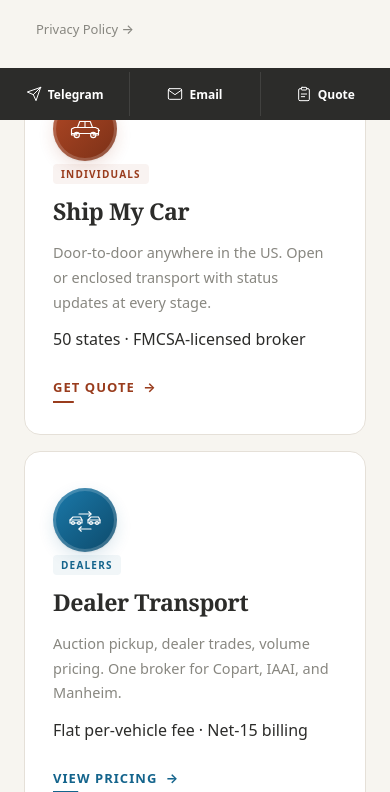
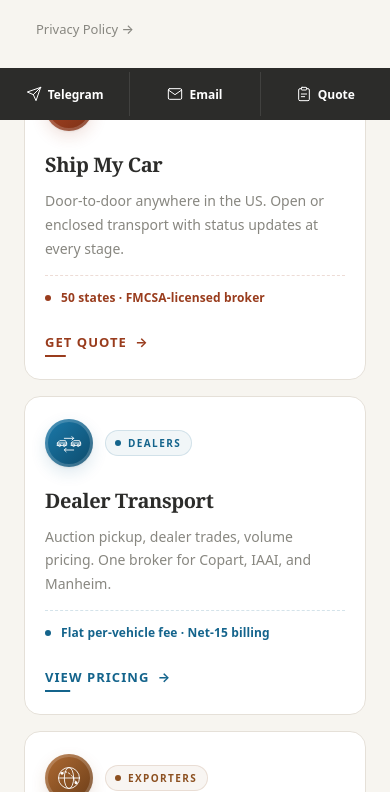
Before and after one commit to sergiivorotyntsev/Y7-WEBSITE, a React (Vite) app: page / in a window 390 px wide. Shown: the part 776-1568 px from the top of the page. Built offline with nearby package versions, Linux system fonts and the light colour scheme; no server answers.

Commit message:
[CARDS-T03] style: redesign audience cards CSS with top row layout, stat divider, enriched hover

```diff
--- a/src/components/AudienceCards.module.css
+++ b/src/components/AudienceCards.module.css
@@ -1,4 +1,5 @@
-/* AudienceCards — three premium segment cards with audience tones. */
+/* AudienceCards — three premium segment cards with audience tones.
+   Redesigned: icon + tag inline (top row), trust stat micro-line, enriched hover. */
 
 .grid {
   display: grid;
@@ -15,45 +16,12 @@
 
 @media (max-width: 560px) {
   .grid { grid-template-columns: 1fr; gap: 16px; }
-
-  /* Mobile: icon on the left, content on the right */
-  .card {
-    display: grid;
-    grid-template-columns: 56px 1fr;
-    grid-template-areas:
-      "icon tag"
-      "icon title"
-      "icon desc"
-      "icon cta";
-    gap: 4px 16px;
-    padding: 22px 20px;
-    align-items: start;
-  }
-  .iconWrap {
-    grid-area: icon;
-    width: 56px;
-    height: 56px;
-    align-self: start;
-  }
-  .tag { grid-area: tag; margin-top: 0; }
-  .title {
-    grid-area: title;
-    font-size: 1.2rem;
-    margin-top: 2px;
-  }
-  .desc {
-    grid-area: desc;
-    font-size: 14px;
-    margin-top: 6px;
-  }
-  .cta { grid-area: cta; margin-top: 8px; }
 }
 
 /* =====================================================================
    TONE PALETTE
    ---------------------------------------------------------------------
    Each tone drives the icon gradient, hover tint, and accent ink.
-   Colors chosen to harmonize with the coral brand without competing:
      coral (individuals)  #993C1D -> warm primary
      teal  (dealers)      #14648C -> cool professional
      amber (exporters)    #8C5020 -> rich international/shipping
@@ -90,30 +58,30 @@
 }
 
 /* =====================================================================
-   CARD
+   CARD SHELL
    ===================================================================== */
 
 .card {
   background: var(--bg-card, #fff);
   border: 1px solid var(--border, #e5e0d8);
   border-radius: var(--radius-xl, 18px);
-  padding: 36px 28px 30px;
+  padding: 28px 26px 24px;
   display: flex;
   flex-direction: column;
-  gap: 14px;
+  gap: 12px;
   cursor: pointer;
   outline: none;
   text-align: left;
   position: relative;
   overflow: hidden;
   transition:
-    transform 250ms cubic-bezier(0.2, 0.7, 0.2, 1),
-    box-shadow 250ms ease-out,
-    border-color 250ms ease-out,
-    background-color 250ms ease-out;
+    transform 280ms cubic-bezier(0.2, 0.7, 0.2, 1),
+    box-shadow 280ms ease-out,
+    border-color 280ms ease-out,
+    background-color 280ms ease-out;
 }
 
-/* Accent top band — reveals on hover/focus, colored by tone */
+/* Accent top band — reveals on hover/focus */
 .card::before {
   content: '';
   position: absolute;
@@ -124,28 +92,28 @@
   background: var(--tone-ink);
   transform: scaleX(0);
   transform-origin: left;
-  transition: transform 260ms ease-out;
+  transition: transform 280ms ease-out;
 }
 
-/* Radial halo in the top-left corner, colored by tone — subtle premium touch */
+/* Radial halo in the top-right corner (moved from top-left to avoid icon zone) */
 .card::after {
   content: '';
   position: absolute;
-  top: -80px;
-  left: -80px;
-  width: 220px;
-  height: 220px;
+  top: -90px;
+  right: -90px;
+  width: 240px;
+  height: 240px;
   border-radius: 50%;
   background: radial-gradient(circle at center, var(--tone-tint-mid), transparent 65%);
   opacity: 0;
   pointer-events: none;
-  transition: opacity 300ms ease-out;
+  transition: opacity 320ms ease-out;
 }
 
 @media (hover: hover) {
   .card:hover {
-    transform: translateY(-4px);
-    box-shadow: 0 2px 6px rgba(0,0,0,0.03), 0 14px 32px rgba(0,0,0,0.10);
+    transform: translateY(-6px);
+    box-shadow: 0 2px 6px rgba(0,0,0,0.03), 0 18px 40px rgba(0,0,0,0.10);
     border-color: var(--tone-ink);
     background-color: var(--tone-tint-soft);
   }
@@ -160,7 +128,7 @@
 .card:focus-visible::before { transform: scaleX(1); }
 .card:focus-visible::after  { opacity: 1; }
 
-/* Entrance animation */
+/* Entrance animation (preserved) */
 @media (prefers-reduced-motion: no-preference) {
   .card {
     opacity: 0;
@@ -170,17 +138,28 @@
 }
 
 @keyframes audienceIn {
-  from { opacity: 0; transform: translateY(10px); }
+  from { opacity: 0; transform: translateY(12px); }
   to   { opacity: 1; transform: translateY(0); }
 }
 
 /* =====================================================================
-   ICON — 64px circle with tone gradient, inner ring, hover intensify
+   TOP ROW — icon + tag inline
+   ===================================================================== */
+
+.topRow {
+  display: flex;
+  align-items: center;
+  gap: 14px;
+  margin-bottom: 6px;
+}
+
+/* =====================================================================
+   ICON — 56px circle with tone gradient, inner ring, hover intensify
    ===================================================================== */
 
 .iconWrap {
-  width: 64px;
-  height: 64px;
+  width: 56px;
+  height: 56px;
   border-radius: 50%;
   background: linear-gradient(135deg, var(--tone-grad-a), var(--tone-grad-b));
   display: flex;
@@ -190,7 +169,7 @@
     0 1px 2px rgba(0,0,0,0.06),
     0 6px 16px var(--tone-tint-mid),
     inset 0 0 0 3px rgba(255,255,255,0.18);
-  transition: transform 250ms cubic-bezier(0.2, 0.7, 0.2, 1), box-shadow 250ms ease-out;
+  transition: transform 280ms cubic-bezier(0.2, 0.7, 0.2, 1), box-shadow 280ms ease-out;
   flex-shrink: 0;
 }
 
@@ -203,58 +182,114 @@
 
 @media (hover: hover) {
   .card:hover .iconWrap {
-    transform: scale(1.05);
+    transform: scale(1.06) rotate(-2deg);
     box-shadow:
       0 2px 4px rgba(0,0,0,0.08),
-      0 10px 24px var(--tone-tint-deep),
-      inset 0 0 0 3px rgba(255,255,255,0.24);
+      0 12px 28px var(--tone-tint-deep),
+      inset 0 0 0 3px rgba(255,255,255,0.26);
   }
 }
 
 /* =====================================================================
-   TAG — small uppercase audience badge
+   TAG — pill with tone accent, sits beside icon
    ===================================================================== */
 
 .tag {
-  display: inline-block;
+  display: inline-flex;
+  align-items: center;
   font-family: var(--font-sans, system-ui);
-  font-size: 10px;
+  font-size: 10.5px;
   font-weight: 700;
   color: var(--tone-ink);
-  letter-spacing: 0.12em;
+  letter-spacing: 0.14em;
   text-transform: uppercase;
-  padding: 3px 8px;
-  border-radius: 4px;
+  padding: 6px 12px 6px 10px;
+  border-radius: 20px;
   background: var(--tone-tint-soft);
-  align-self: flex-start;
-  margin-top: 2px;
+  border: 1px solid var(--tone-tint-mid);
+  flex-shrink: 0;
+  position: relative;
+  transition: background-color 240ms ease-out, border-color 240ms ease-out, transform 240ms ease-out;
+}
+
+/* Tag leading dot */
+.tag::before {
+  content: '';
+  display: inline-block;
+  width: 6px;
+  height: 6px;
+  border-radius: 50%;
+  background: var(--tone-ink);
+  margin-right: 7px;
+  flex-shrink: 0;
+}
+
+@media (hover: hover) {
+  .card:hover .tag {
+    background: var(--tone-tint-mid);
+    border-color: var(--tone-ink);
+    transform: translateX(2px);
+  }
 }
 
 /* =====================================================================
-   TEXT
+   TITLE + DESC
    ===================================================================== */
 
 .title {
   font-family: var(--font-serif, Georgia, serif);
-  font-size: 1.45rem;
+  font-size: 1.5rem;
   font-weight: 700;
   color: var(--text, #2C2C2A);
   letter-spacing: -0.02em;
   line-height: 1.2;
-  margin: 0;
+  margin: 10px 0 0 0;
 }
 
 .desc {
   font-family: var(--font-sans, system-ui);
   font-size: 14.5px;
-  color: var(--text-muted, #888780);
+  color: var(--text-muted, #6C6A62);
   line-height: 1.7;
+  margin: 0;
   flex: 1;
-  margin: 0;
 }
 
 /* =====================================================================
-   CTA — tone-colored text link with animated underline
+   STAT ROW — trust micro-line with dot + divider
+   ===================================================================== */
+
+.statRow {
+  display: flex;
+  align-items: center;
+  gap: 10px;
+  padding-top: 14px;
+  margin-top: 2px;
+  border-top: 1px dashed rgba(153, 60, 29, 0.18);
+}
+
+.tone_teal .statRow  { border-top-color: rgba(20, 100, 140, 0.18); }
+.tone_amber .statRow { border-top-color: rgba(140, 80, 32, 0.18); }
+
+.statDot {
+  width: 6px;
+  height: 6px;
+  border-radius: 50%;
+  background: var(--tone-ink);
+  flex-shrink: 0;
+}
+
+.stat {
+  font-family: var(--font-sans, system-ui);
+  font-size: 12.5px;
+  font-weight: 600;
+  color: var(--tone-ink);
+  letter-spacing: 0.01em;
+  line-height: 1.4;
+}
+
+/* =====================================================================
+   CTA — tone-colored with animated underline & arrow
    ===================================================================== */
 
 .cta {
@@ -285,7 +320,7 @@
   background: var(--tone-ink);
   transform: scaleX(0.2);
   transform-origin: left center;
-  transition: transform 260ms ease-out;
+  transition: transform 280ms ease-out;
 }
 
 @media (hover: hover) {
@@ -312,12 +347,48 @@
 .ctaArrow {
   display: inline-block;
   margin-left: 4px;
-  transition: transform 150ms ease-out;
+  transition: transform 180ms ease-out;
 }
 
 @media (hover: hover) {
   .card:hover .ctaArrow,
   .cta:hover .ctaArrow {
-    transform: translateX(4px);
+    transform: translateX(5px);
   }
 }
+
+/* =====================================================================
+   MOBILE (< 560px) — icon+tag top row, then content stack
+   ===================================================================== */
+
+@media (max-width: 560px) {
+  .card {
+    padding: 22px 20px 20px;
+  }
+  .topRow {
+    gap: 12px;
+    margin-bottom: 4px;
+  }
+  .iconWrap {
+    width: 48px;
+    height: 48px;
+  }
+  .iconInner svg {
+    width: 28px;
+    height: 28px;
+  }
+  .tag {
+    font-size: 10px;
+    padding: 5px 10px 5px 9px;
+  }
+  .title {
+    font-size: 1.25rem;
+    margin-top: 6px;
+  }
+  .desc {
+    font-size: 14px;
+  }
+  .stat {
+    font-size: 12px;
+  }
+}
```
